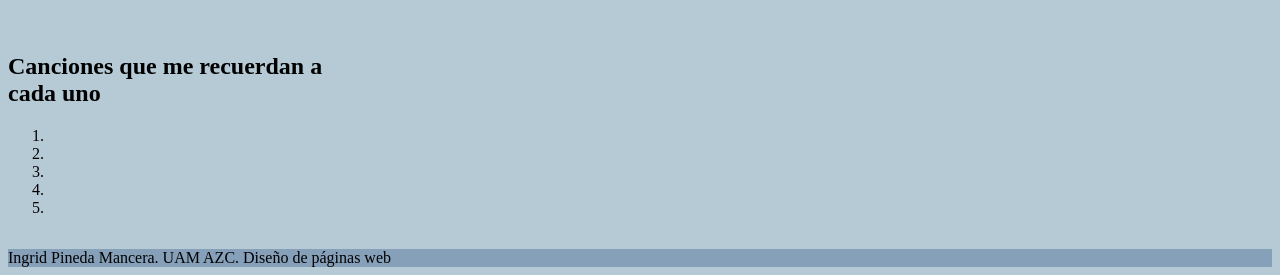
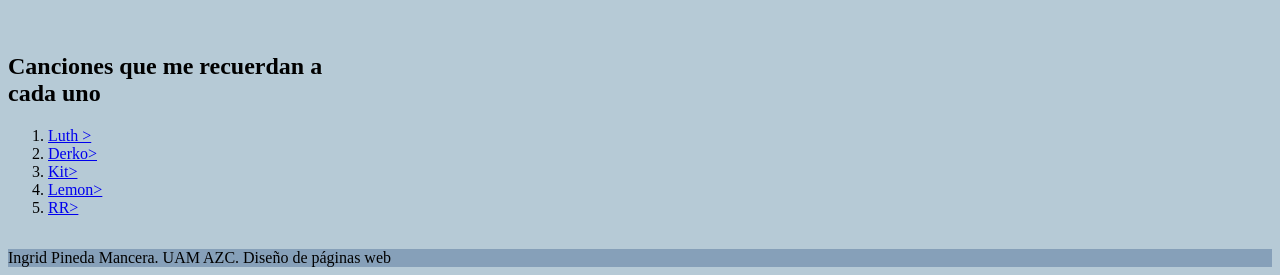
Before and after one commit to w33kender/cosacosa, a plain HTML site: page 31 jul/pag2.html in a window 1280 px wide. Shown: the part 655-930 px from the top of the page. Drawn offline with Linux system fonts and the light colour scheme; a web font is replaced by a local one.

Commit message:
Update pag2.html

```diff
--- a/31 jul/pag2.html
+++ b/31 jul/pag2.html
@@ -90,11 +90,11 @@
  <aside>
 <h2>Canciones que me recuerdan a cada uno</h2>
 <ol>
-    <li><a href="https://www.youtube.com/watch?v=kagoEGKHZvU" Luth ></a></li>
-    <li><a href="https://www.youtube.com/watch?v=Qc7_zRjH808" Derko></a></li>
-    <li><a href="https://www.youtube.com/watch?v=Gj5L9SYhoSE" Kit></a></li>
-    <li><a href="https://www.youtube.com/watch?v=ISnyONG1dEc" Lemon></a></li>
-    <li><a href=""></a></li>
+    <li><a href="https://www.youtube.com/watch?v=kagoEGKHZvU">Luth ></a></li>
+    <li><a href="https://www.youtube.com/watch?v=Qc7_zRjH808"> Derko></a></li>
+    <li><a href="https://www.youtube.com/watch?v=Gj5L9SYhoSE"> Kit></a></li>
+    <li><a href="https://www.youtube.com/watch?v=ISnyONG1dEc"> Lemon></a></li>
+    <li><a href="https://www.youtube.com/watch?v=8scSwaKbE64"> RR></a></li>
 </ol>
  </aside>
 <footer>
```
